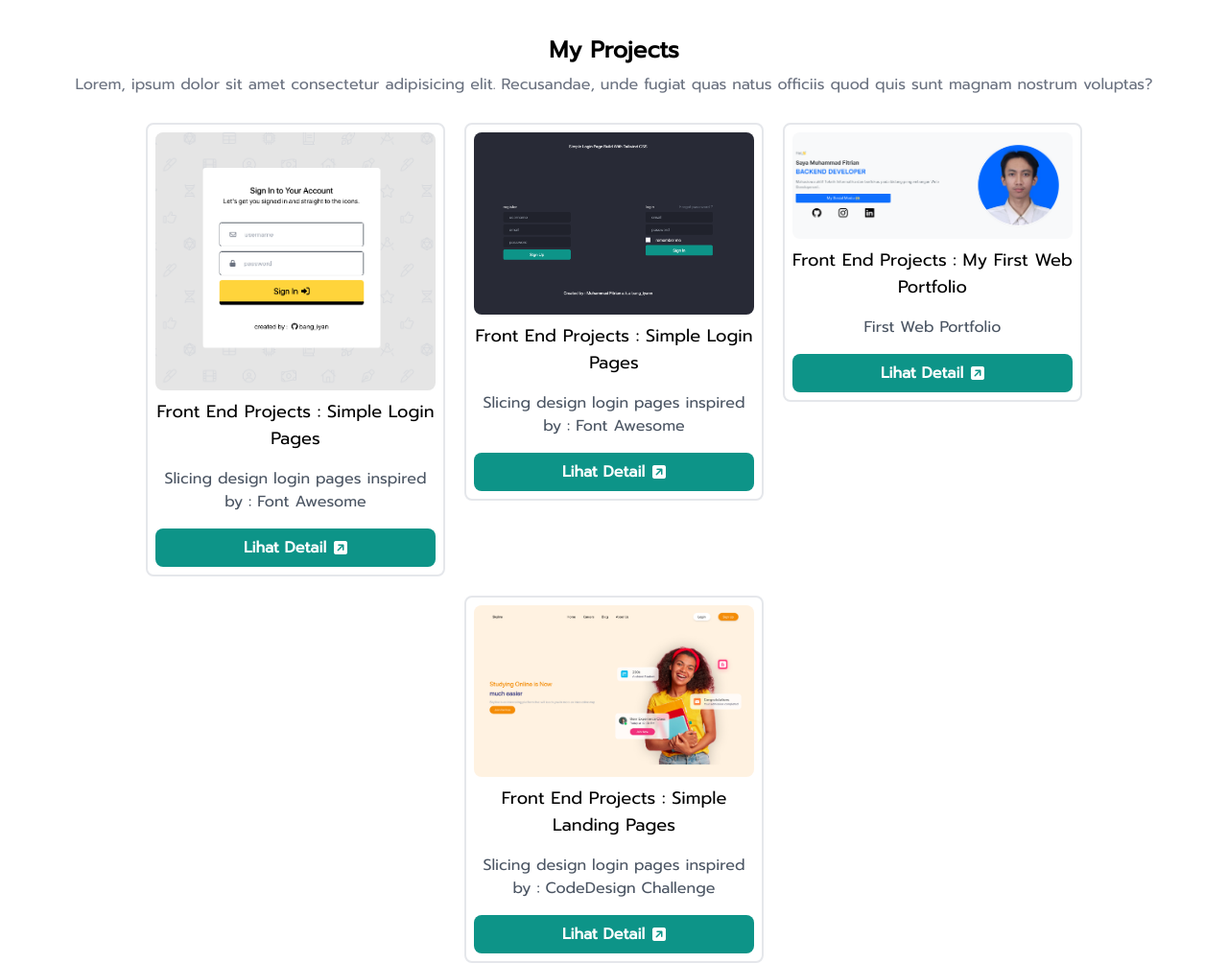
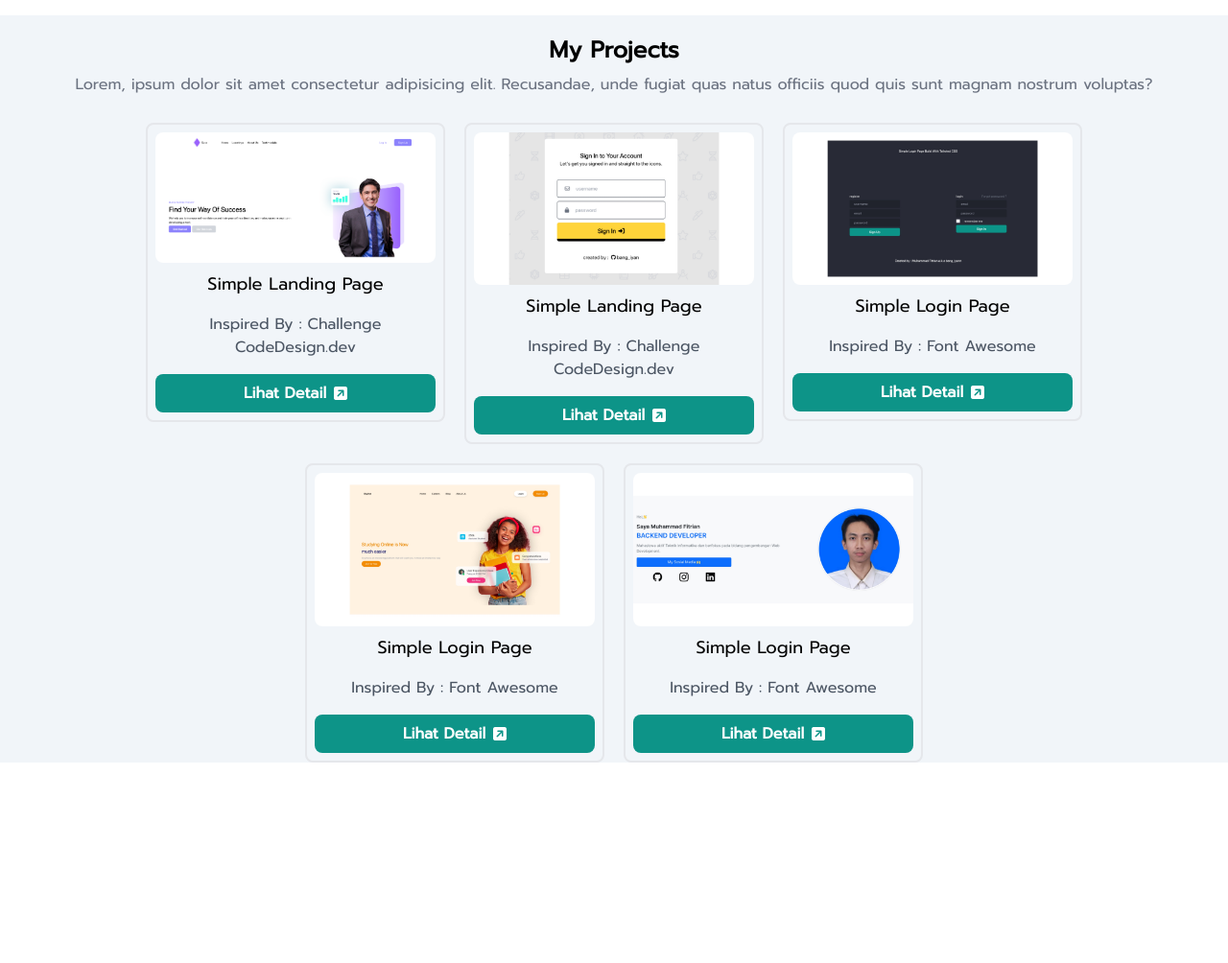
Before and after one commit to justnotiyann/justnotiyann.github.io, a website: page index.html in a window 1280 px wide. Shown: the part 960-1964 px from the top of the page at 96% size. After the commit the page ends 1755 px from the top, so only its background shows below. Drawn offline with nearby package versions, Linux system fonts and the light colour scheme.

Commit message:
Rev icon linkedin and add projects

```diff
--- a/index.html
+++ b/index.html
@@ -65,31 +65,39 @@
                 <h1 class="text-xl font-extrabold">I'm Muhammad Fitrian</h1>
                 <p class="py-1 font-lg text-primary-gray">
                     Javascript Backend Developer | Informatic Student
-                    <!-- A man who love Tech, Code, and Music -->
-                    <!-- Mahasiswa Informatika  -->
                 </p>
                 <div class="icons flex gap-x-2 py-2">
+                    <a href="https://github.com/justnotiyann" target="_blank">
                         <button
                             class="py-2 px-6 rounded-lg bg-teal-400 flex justify-center items-center gap-x-2 text-white font-bold">
-                        <a href="https://github.com/justnotiyann" target="_blank">
-                            <i class="fa-brands hover:text-primary-teal duration-300 ease-in-out fa-github"></i>
+                            <i class="fa-brands hover:text-primary-teal duration-300 ease-in-out fa-linkedin"></i>
+                            <p>Linkedin</p>
+                        </button>
                     </a>
-                        <p>Github</p>
-                    </button>
+                    <a href="https://instagram.com/just_iyann?igshid=MzNlNGNkZWQ4Mg==" target="_blank">
                         <button
                             class="py-2 px-6 rounded-lg bg-violet-400 flex justify-center items-center gap-x-2 text-white font-bold">
-                        <a href="https://github.com/justnotiyann" target="_blank">
                             <i class="fa-brands hover:text-primary-teal duration-300 ease-in-out fa-instagram"></i>
-                        </a>
                             <p>Instagram</p>
                         </button>
+                    </a>
                 </div>
             </div>
         </div>
     </section>
 
+    <!-- tentang saya -->
+    <section id="saya">
+        <div class="container">
+            <div class="side-left">
+
+            </div>
+            <div class="side-right"></div>
+        </div>
+    </section>
+
     <!-- Projects -->
-    <section id="projects" class="px-2">
+    <section id="projects" class="px-2 bg-slate-100">
         <div class="container flex flex-col justify-center items-center">
             <div class="w-full title text-center py-5 ">
                 <h1 class="text-2xl font-bold">My Projects</h1>
@@ -98,9 +106,9 @@
                     fugiat quas
                     natus officiis quod quis sunt magnam nostrum voluptas?</p>
             </div>
-            <div
-                class="w-full projects flex flex-col gap-y-5 md:flex-row md:gap-x-5 md:justify-center md:items-start md:flex-wrap md:items-start">
-                <div
+            <div class="w-full projects flex flex-col gap-y-5 md:flex-row md:gap-x-5 md:justify-center md:items-start md:flex-wrap md:items-start"
+                id="card_container">
+                <!-- <div
                     class="card flex flex-col gap-y-2 p-2 border-2 border-solid rounded-lg md:w-1/4 md:gap-x-3 md:flex-wrap md:justify-center ">
                     <div class="card-image w-full">
                         <img src="./src/images/projects/login.png" alt="login pages" class="rounded-lg w-full">
@@ -187,10 +195,13 @@
                             </a>
                         </button>
                     </div>
-                </div>
+                </div> -->
             </div>
         </div>
     </section>
+
+
+    <script src="./src/js/projects.js"></script>
 
     <script src="https://cdnjs.cloudflare.com/ajax/libs/flowbite/1.6.5/flowbite.min.js"></script>
     <script src="https://kit.fontawesome.com/c5a4856bc1.js" crossorigin="anonymous"></script>
--- /dev/null
+++ b/src/js/projects.js
@@ -0,0 +1,67 @@
+const cardContainer = document.querySelector('#card_container')
+
+const projectsData = [
+    {
+        url: 'projects1',
+        title: "Simple Login Page",
+        body: "Inspired By : Font Awesome"
+    },
+    {
+        url: 'projects2',
+        title: "Simple Login Page",
+        body: "Inspired By : Font Awesome"
+    },
+    {
+        url: 'projects3',
+        title: "Simple Login Page",
+        body: "Inspired By : Font Awesome"
+    },
+    {
+        url: 'projects4',
+        title: "Simple Landing Page",
+        body: "Inspired By : Challenge CodeDesign.dev"
+    },
+    {
+        url: 'projects5',
+        title: "Simple Landing Page",
+        body: "Inspired By : Challenge CodeDesign.dev"
+    },
+]
+
+function renderCard({
+    url,
+    title,
+    body
+}) {
+    const card = `
+      <div class="card flex flex-col gap-y-2 p-2 border-2 border-solid rounded-lg md:w-1/4 md:gap-x-3 md:flex-wrap md:justify-center hover:shadow-lg duration-300 ease-in-out">
+                    <div class="card-image w-full">
+                        <img src="./src/images/projects/${url}.jpg" alt="login pages" class="rounded-lg w-full">
+                    </div>
+                    <div class="card-title text-lg text-center">
+                        <h1>${title}</h1>
+                    </div>
+                    <div class="card-body text-primary-gray py-2 text-center">
+                        <p>${body}</p>
+                    </div>
+                    <div class="card-footer">
+                        <button
+                            class="w-full py-2 px-6 rounded-lg bg-primary-teal flex justify-center items-center gap-x-2 text-white font-bold">
+                            <a href="https://projects.iyanxdev.my.id/login-pages/" target="_blank"
+                                class="flex justify-evenly items-center gap-x-2">
+                                <p>Lihat Detail</p>
+                                <i class="fa-solid fa-square-arrow-up-right"></i>
+                            </a>
+                        </button>
+                    </div>
+                </div>
+
+    `
+    cardContainer.insertAdjacentHTML('afterbegin', card)
+}
+
+
+projectsData.forEach(data => {
+    const { url, title, body } = data
+    renderCard({ url, title, body })
+})
```
Also changed, not shown: dist/output.css, src/images/projects/login-2.png (deleted), src/images/projects/login.png (deleted), src/images/projects/lp.png (deleted), src/images/projects/pr.png (deleted), src/images/projects/projects1.jpg (added), src/images/projects/projects2.jpg (added), src/images/projects/projects3.jpg (added), src/images/projects/projects4.jpg (added), src/images/projects/projects5.jpg (added). Lines whose indentation alone changed are shown as unchanged.
